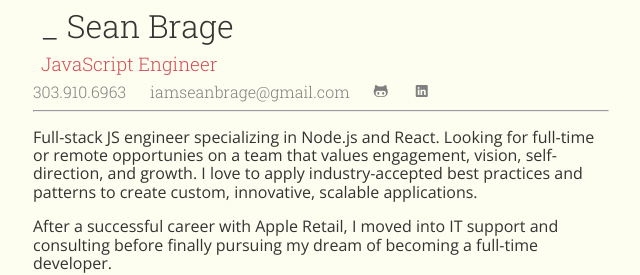
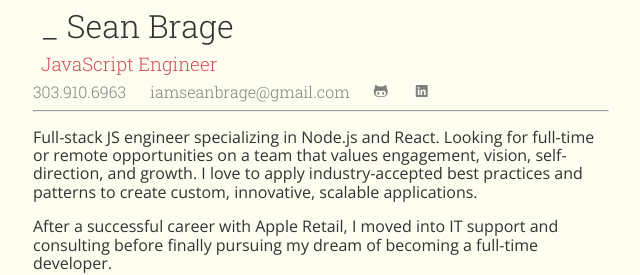
Before and after one commit to bargeruns/resume-static, a website: page index.html in a window 1280 px wide. Shown: the top 275 px of the page, 319-959 px from the left. Drawn offline with nearby package versions, Linux system fonts and the light colour scheme.

Commit message:
fixed typo in cover letter section

```diff
--- a/index.html
+++ b/index.html
@@ -20,7 +20,7 @@
         </div>
       </nav>
       <hr/>
-      <p class="splash-text">Full-stack JS engineer specializing in Node.js and React. Looking for full-time or remote opportunies on a team that values engagement, vision, self-direction, and growth.  I love to apply industry-accepted best practices and patterns to create custom, innovative, scalable applications.</p>
+      <p class="splash-text">Full-stack JS engineer specializing in Node.js and React. Looking for full-time or remote opportunities on a team that values engagement, vision, self-direction, and growth.  I love to apply industry-accepted best practices and patterns to create custom, innovative, scalable applications.</p>
       <p class="splash-text">After a successful career with Apple Retail, I moved into IT support and consulting before finally pursuing my dream of becoming a full-time developer.</p>
     </header>
     <section>
```
